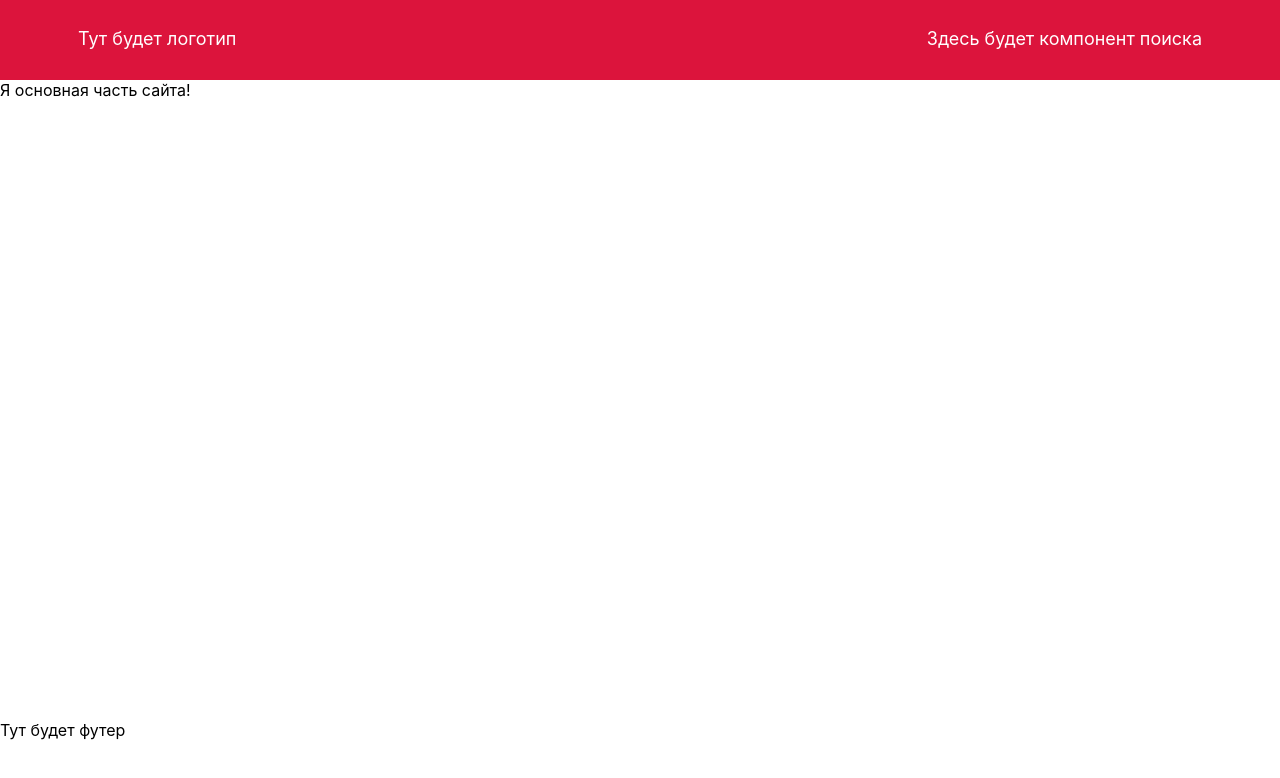
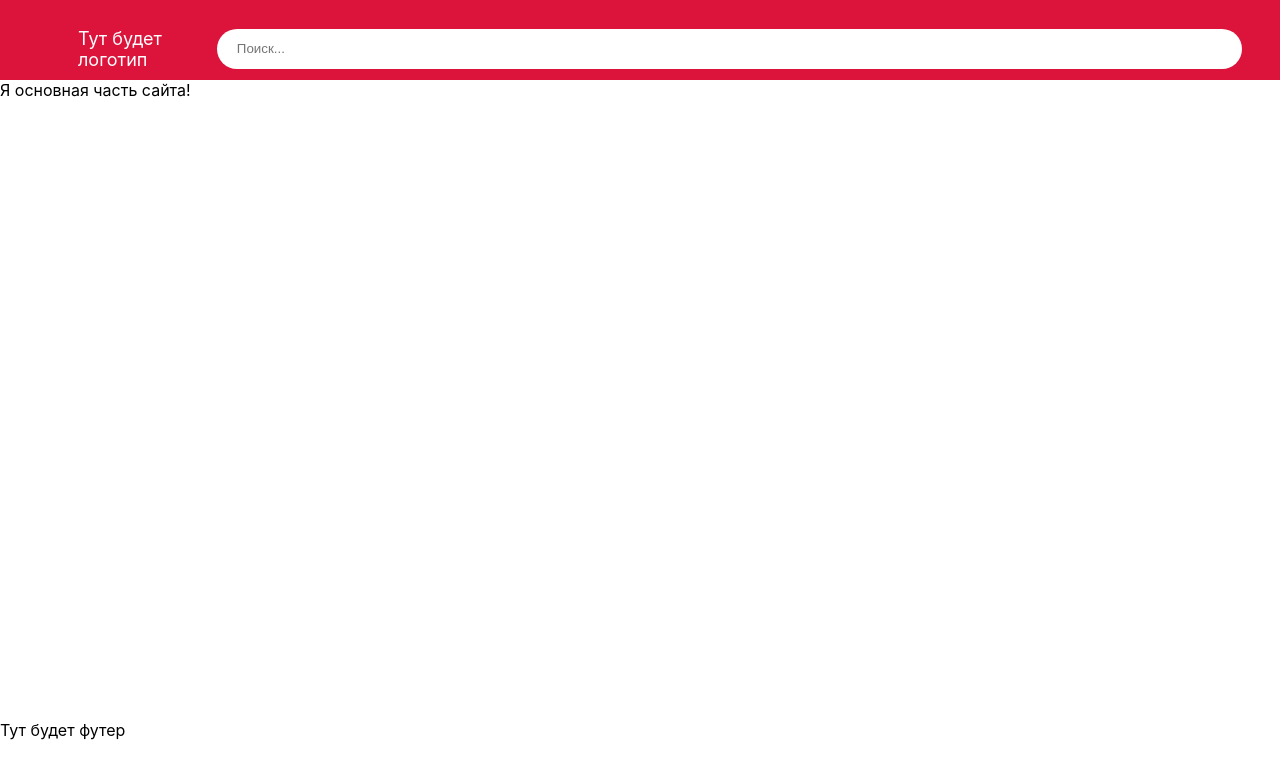
Before and after one commit to AndreyKapturin/test-react, a React (Create React App) app: page / in a window 1280 px wide. Shown: the top 778 px of the page. Built offline with nearby package versions, Linux system fonts and the light colour scheme.

Commit message:
add Search

```diff
--- a/src/components/Header/Header.jsx
+++ b/src/components/Header/Header.jsx
@@ -1,5 +1,6 @@
 import React from 'react';
 import './header.css';
+import Search from './Search/Search';
 
 const Header = (props) => {
     return (
@@ -7,9 +8,7 @@ const Header = (props) => {
             <div className="container">
                 <div className="header__wrapper">
                     <div className="header__logo">Тут будет логотип</div>
-                    <div className="header__search">
-                        Здесь будет компонент поиска
-                    </div>
+                    <Search />
                 </div>
             </div>
         </header>
--- /dev/null
+++ b/src/components/Header/Search/Search.jsx
@@ -0,0 +1,16 @@
+import React from 'react';
+import './search.css';
+
+const Search = (props) => {
+    return (
+        <div className="search">
+            <input
+                className="search__input"
+                placeholder="Поиск..."
+                onChange={() => {}}
+            />
+        </div>
+    );
+};
+
+export default Search;
--- /dev/null
+++ b/src/components/Header/Search/search.css
@@ -0,0 +1,19 @@
+.search {
+    width: 100%;
+    position: relative;
+}
+
+.search__input {
+    width: 100%;
+    background: #ffffff;
+    border-radius: 24px;
+    padding: 12px 20px;
+    border: none;
+    color: #1a1a1a;
+    line-height: 125%;
+    position: relative;
+}
+
+.search__input:focus {
+    outline: none;
+}
```
